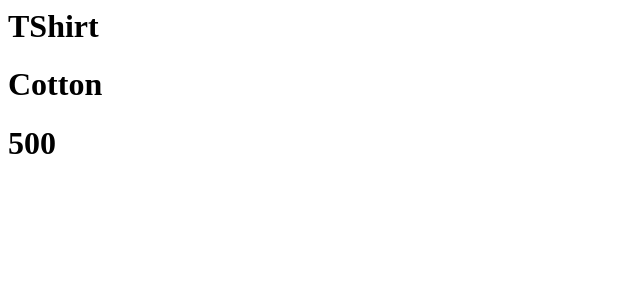
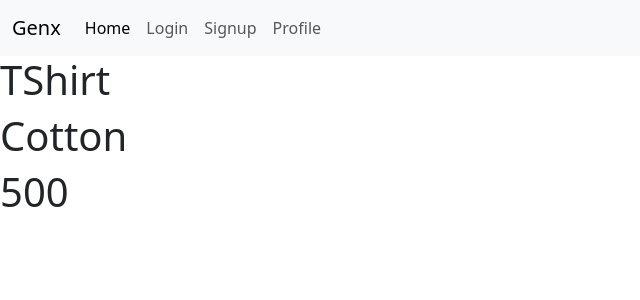
Before and after one commit to SohamDas2003/Clothing, a Django app: page /clothing/detail/1/ in a window 1280 px wide. Shown: the top 300 px of the page, without its empty margins (0-640 px from the left). Run offline with Django 4.2, Linux system fonts and the light colour scheme; data comes from the database, SQL or seed files in the repository; both versions use the stored data as it was after the commit.

Commit message:
commit:6

```diff
--- a/genx/clothing/models.py
+++ b/genx/clothing/models.py
@@ -6,6 +6,7 @@ class Item(models.Model):
     item_name = models.CharField(max_length=50)
     item_desc = models.CharField(max_length=300)
     item_price = models.IntegerField()
+    item_image = models.CharField(max_length=500, default="https://livingstonbagel.com/wp-content/uploads/2016/11/food-placeholder.jpg")
 
     def __str__(self):
         return self.item_name
--- /dev/null
+++ b/genx/clothing/templates/clothing/base.html
@@ -0,0 +1,76 @@
+<!DOCTYPE html>
+<html lang="en">
+	<head>
+		<meta charset="utf-8" />
+		<meta
+			name="viewport"
+			content="width=device-width, initial-scale=1" />
+		<title>Bootstrap demo</title>
+		<link
+			href="https://cdn.jsdelivr.net/npm/bootstrap@5.3.2/dist/css/bootstrap.min.css"
+			rel="stylesheet"
+			integrity="sha384-T3c6CoIi6uLrA9TneNEoa7RxnatzjcDSCmG1MXxSR1GAsXEV/Dwwykc2MPK8M2HN"
+			crossorigin="anonymous" />
+		<script
+			src="https://cdn.jsdelivr.net/npm/bootstrap@5.3.2/dist/js/bootstrap.bundle.min.js"
+			integrity="sha384-C6RzsynM9kWDrMNeT87bh95OGNyZPhcTNXj1NW7RuBCsyN/o0jlpcV8Qyq46cDfL"
+			crossorigin="anonymous"></script>
+	</head>
+	<body>
+		<nav class="navbar navbar-expand-lg bg-body-tertiary">
+			<div class="container-fluid">
+				<a
+					class="navbar-brand"
+					href="#"
+					>Genx</a
+				>
+				<button
+					class="navbar-toggler"
+					type="button"
+					data-bs-toggle="collapse"
+					data-bs-target="#navbarNav"
+					aria-controls="navbarNav"
+					aria-expanded="false"
+					aria-label="Toggle navigation">
+					<span class="navbar-toggler-icon"></span>
+				</button>
+				<div
+					class="collapse navbar-collapse"
+					id="navbarNav">
+					<ul class="navbar-nav">
+						<li class="nav-item">
+							<a
+								class="nav-link active"
+								aria-current="page"
+								href="#"
+								>Home</a
+							>
+						</li>
+						<li class="nav-item">
+							<a
+								class="nav-link"
+								href="#"
+								>Login</a
+							>
+						</li>
+						<li class="nav-item">
+							<a
+								class="nav-link"
+								href="#"
+								>Signup</a
+							>
+						</li>
+						<li class="nav-item">
+							<a
+								class="nav-link"
+								href="#"
+								>Profile</a
+							>
+						</li>
+					</ul>
+				</div>
+			</div>
+		</nav>
+		{% block body %} {% endblock %}
+	</body>
+</html>
--- a/genx/clothing/templates/clothing/detail.html
+++ b/genx/clothing/templates/clothing/detail.html
@@ -1,3 +1,9 @@
+{% extends 'clothing/base.html' %}
+
+{% block body %}
+
 <h1>{{ item.item_name }}</h1>
 <h1>{{ item.item_desc }}</h1>
 <h1>{{ item.item_price }}</h1>
+
+{% endblock %}
--- a/genx/clothing/templates/clothing/index.html
+++ b/genx/clothing/templates/clothing/index.html
@@ -11,9 +11,9 @@
 		<h1>This is an index page</h1>
 
 		{% for item in itemlist %}
-
+		<img src="{{ item.item_image }}" />
 		<ul>
-			<a href="/clothing/detail/{{ item.id }}/">
+			<a href="{% url 'clothing:detail' item.id %}">
 				{{ item.id }} -- {{ item.item_name }}
 			</a>
 		</ul>
--- a/genx/clothing/urls.py
+++ b/genx/clothing/urls.py
@@ -1,5 +1,7 @@
 from django.urls import path, include
 from clothing import views
+
+app_name= 'clothing'
 
 urlpatterns = [
     path('home/', views.index, name='index'),
```
Also changed, not shown: genx/clothing/migrations/0002_item_item_image.py (added), genx/db.sqlite3.
